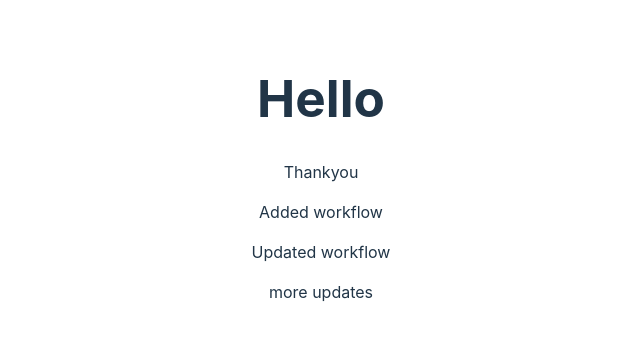
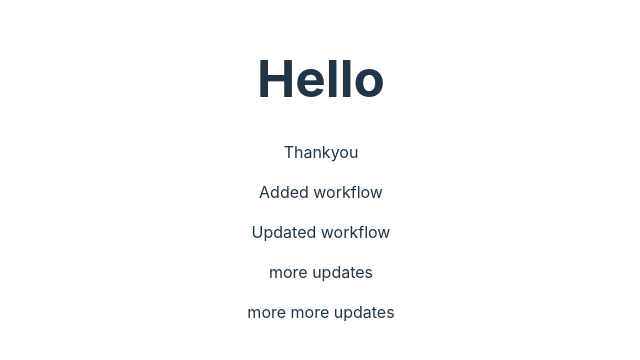
Before and after one commit to SnehaReddy10/test, a React (Vite) app: page / in a window 1280 px wide. Shown: the part 222-582 px from the top of the page, without its empty margins (319-959 px from the left). Built offline with nearby package versions, Linux system fonts and the light colour scheme.

Commit message:
udpate src/App.tsx

```diff
--- a/src/App.tsx
+++ b/src/App.tsx
@@ -8,6 +8,7 @@ function App() {
       <p>Added workflow</p>
       <p>Updated workflow</p>
       <p>more updates</p>
+      <p>more more updates</p>
     </>
   );
 }
```
